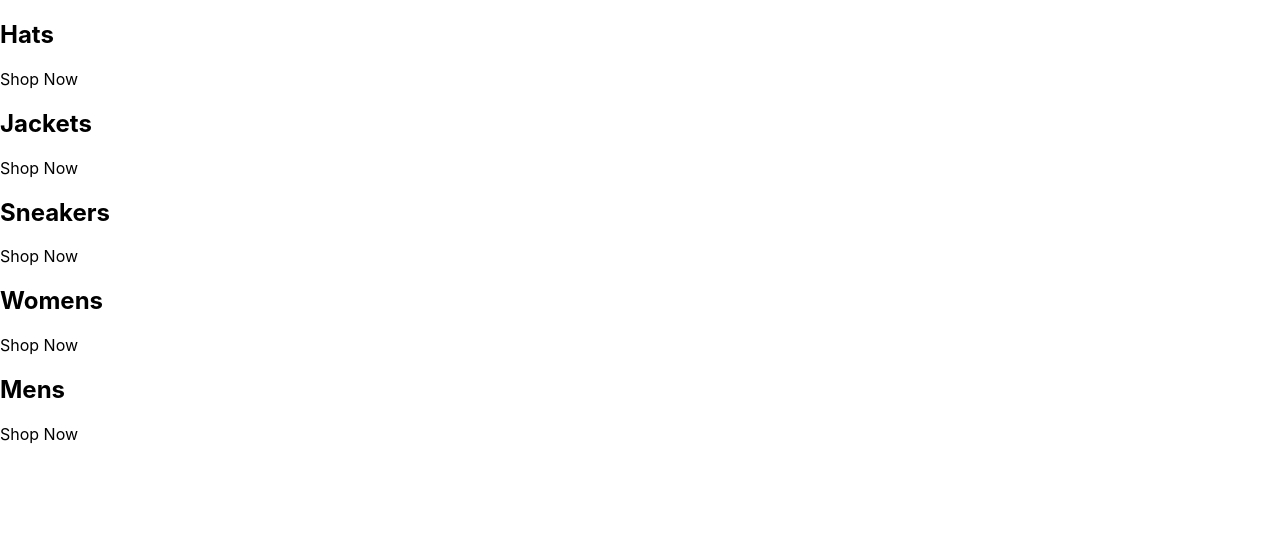
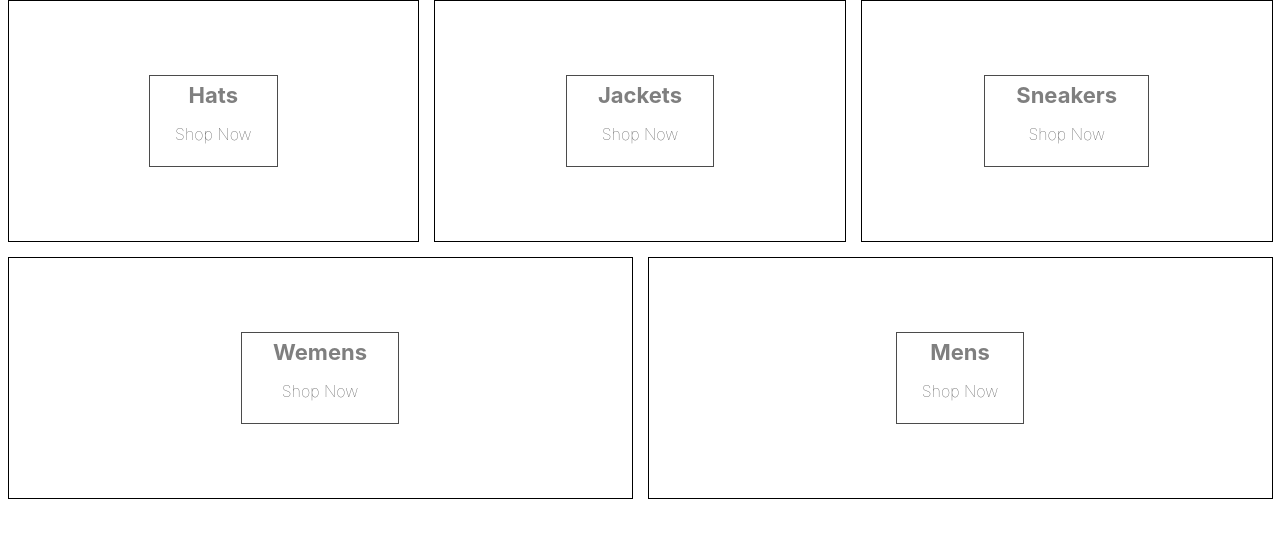
Before and after one commit to wsinghakul/ahy, a React (Create React App) app: page / in a window 1280 px wide. Shown: the top 538 px of the page. Built offline with nearby package versions, Linux system fonts and the light colour scheme.

Commit message:
add styles file to project

```diff
--- a/package.json
+++ b/package.json
@@ -9,6 +9,7 @@
     "react": "^18.2.0",
     "react-dom": "^18.2.0",
     "react-scripts": "5.0.1",
+    "sass": "^1.69.7",
     "web-vitals": "^2.1.4"
   },
   "scripts": {
--- a/src/App.js
+++ b/src/App.js
@@ -1,35 +1,41 @@
+import './categories.styles.scss'
+
 const App = () => {
+  const categories = [
+    {
+      id: 1,
+      title: "Hats",
+    },
+    {
+      id: 2,
+      title: "Jackets",
+    },
+    {
+      id: 3,
+      title: "Sneakers",
+    },
+    {
+      id: 4,
+      title: "Wemens",
+    },
+    {
+      id: 4,
+      title: "Mens",
+    },
+  ];
   return (
     <div className="categories-container">
-      <div className="category-container">
-        <div className="category-body-container">
-          {/*img*/}
-          <h2>Hats</h2>
-          <p>Shop Now</p>
+      {categories.map(({ title }) => (
+        <div className="category-container">
+          <div className="background-image" />
+          <div className="category-body-container">
+            {/*img*/}
+            <h2>{title}</h2>
+            <p>Shop Now</p>
+          </div>
         </div>
-        <div className="category-body-container">
-          {/*img*/}
-          <h2>Jackets</h2>
-          <p>Shop Now</p>
-        </div>
-        <div className="category-body-container">
-          {/*img*/}
-          <h2>Sneakers</h2>
-          <p>Shop Now</p>
-        </div>
-        <div className="category-body-container">
-          {/*img*/}
-          <h2>Womens</h2>
-          <p>Shop Now</p>
-        </div>
-        <div className="category-body-container">
-          {/*img*/}
-          <h2>Mens</h2>
-          <p>Shop Now</p>
-        </div>
-      </div>
+      ))}
     </div>
   );
 };
-
 export default App;
--- /dev/null
+++ b/src/categories.styles.scss
@@ -0,0 +1,75 @@
+.categories-container {
+    width: 100%;
+    display: flex;
+    flex-wrap: wrap;
+    justify-content: space-between;
+  }
+
+  .category-container {
+    min-width: 30%;
+    height: 240px;
+    flex: 1 1 auto;
+    display: flex;
+    align-items: center;
+    justify-content: center;
+    border: 1px solid black;
+    margin: 0 7.5px 15px;
+    overflow: hidden;
+
+    &:hover {
+      cursor: pointer;
+
+      & .background-image {
+        transform: scale(1.1);
+        transition: transform 6s cubic-bezier(0.25, 0.45, 0.45, 0.95);
+      }
+
+      & .category-body-container {
+        opacity: 0.9;
+      }
+    }
+
+    &.large {
+      height: 380px;
+    }
+
+    &:first-child {
+      margin-right: 7.5px;
+    }
+
+    &:last-child {
+      margin-left: 7.5px;
+    }
+
+    .background-image {
+      width: 100%;
+      height: 100%;
+      background-size: cover;
+      background-position: center;
+    }
+
+    .category-body-container {
+      height: 90px;
+      padding: 0 25px;
+      display: flex;
+      flex-direction: column;
+      align-items: center;
+      justify-content: center;
+      border: 1px solid black;
+      background-color: white;
+      opacity: 0.7;
+      position: absolute;
+
+      h2 {
+        font-weight: bold;
+        margin: 0 6px 0;
+        font-size: 22px;
+        color: #4a4a4a;
+      }
+
+      p {
+        font-weight: lighter;
+        font-size: 16px;
+      }
+    }
+  }
```
Also changed, not shown: 1 other file (tests, documents, lock files or other folders).
